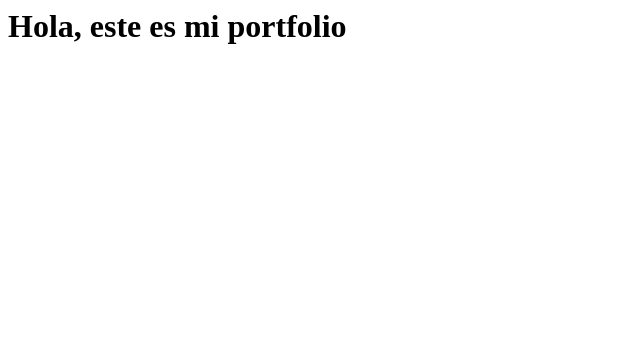
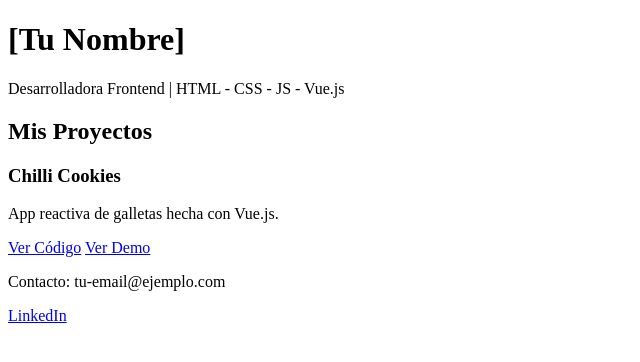
Before and after one commit to MichiLover/Mi-Portfolio, a plain HTML site: page index.html in a window 1280 px wide. Shown: the whole page, without its empty margins (0-640 px from the left). Drawn offline with Linux system fonts and the light colour scheme.

Commit message:
Update index.html

```diff
--- a/index.html
+++ b/index.html
@@ -1 +1,30 @@
-<h1>Hola, este es mi portfolio</h1>
+<!DOCTYPE html>
+<html lang="es">
+<head>
+    <meta charset="UTF-8">
+    <meta name="viewport" content="width=device-width, initial-scale=1.0">
+    <title>Mi Portfolio | Programadora Web</title>
+    <link rel="stylesheet" href="style.css">
+</head>
+<body>
+    <header>
+        <h1>[Tu Nombre]</h1>
+        <p>Desarrolladora Frontend | HTML - CSS - JS - Vue.js</p>
+    </header>
+
+    <section id="proyectos">
+        <h2>Mis Proyectos</h2>
+        <div class="proyecto-card">
+            <h3>Chilli Cookies</h3>
+            <p>App reactiva de galletas hecha con Vue.js.</p>
+            <a href="LINK_A_GITHUB_DE_COOKIES" target="_blank">Ver Código</a>
+            <a href="LINK_A_DEMO_LIVE" class="btn">Ver Demo</a>
+        </div>
+    </section>
+
+    <footer>
+        <p>Contacto: tu-email@ejemplo.com</p>
+        <a href="LINK_A_TU_LINKEDIN">LinkedIn</a>
+    </footer>
+</body>
+</html>
```
